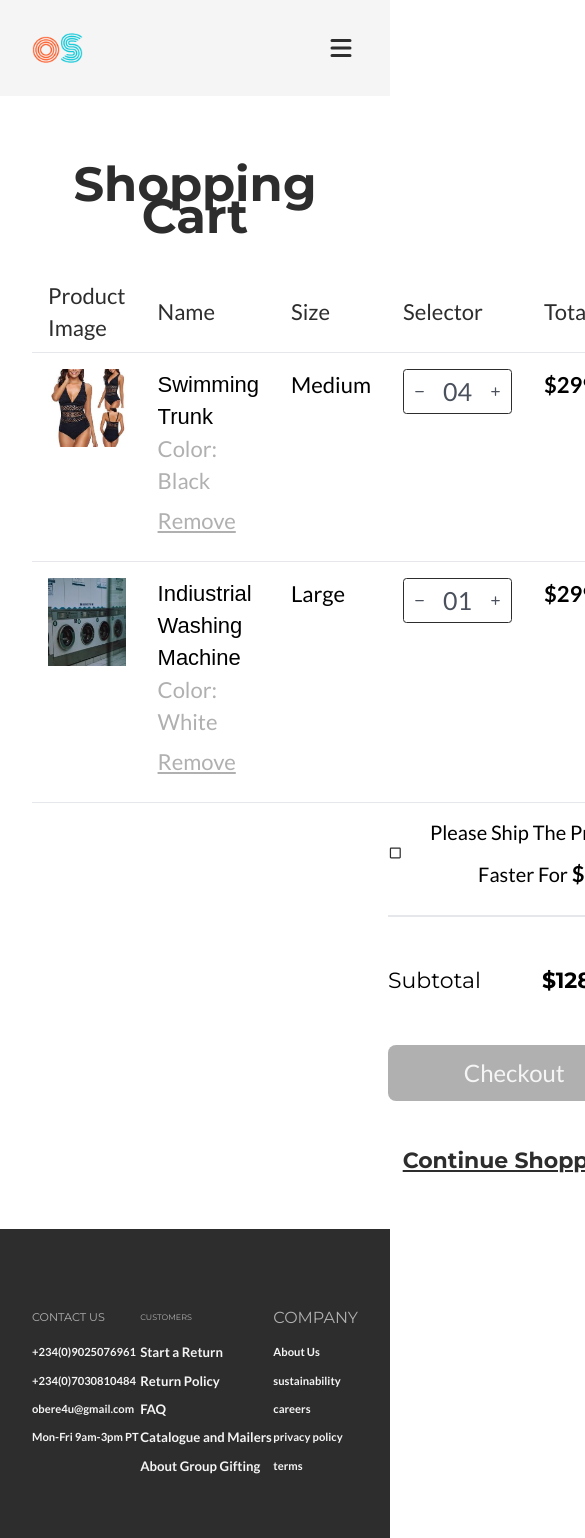
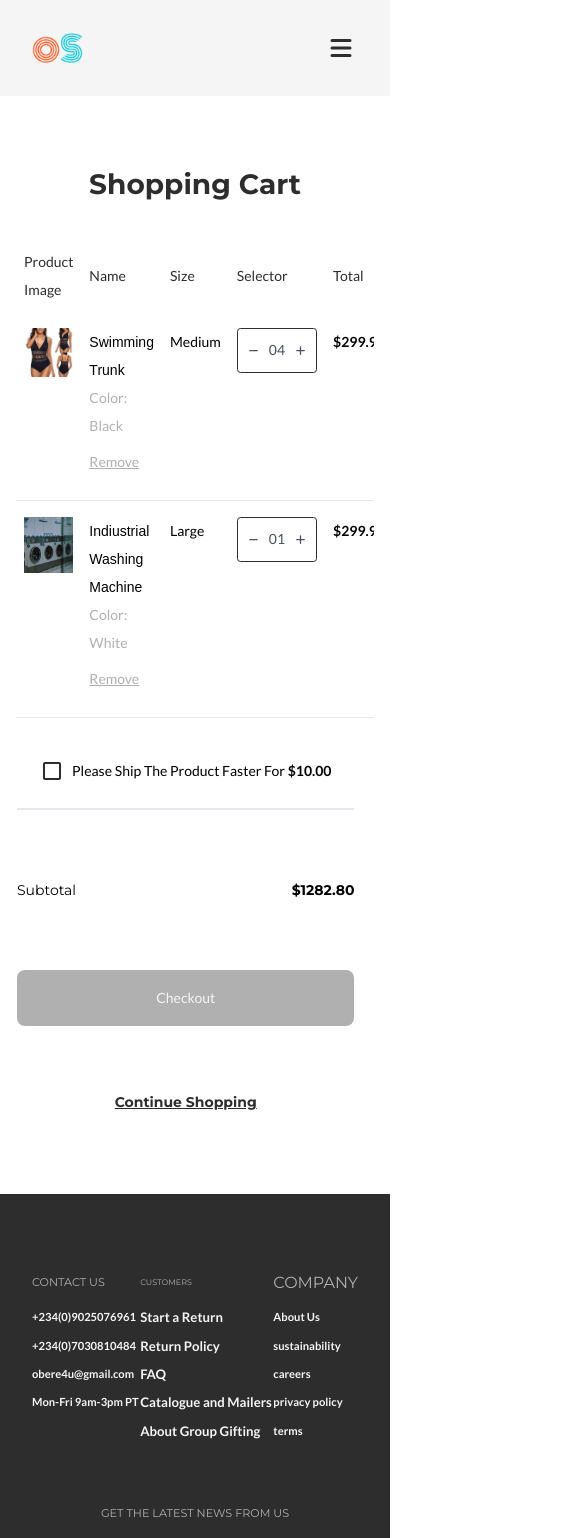
Before and after one commit to obere4u/timbu-cloud-shop, a Next.js app: page /cart in a window 390 px wide. Shown: the top 1538 px of the page, 585 px wide, since content can reach past the window. Built offline with nearby package versions, Linux system fonts and the light colour scheme; a web font is replaced by a local one.

Commit message:
Hopping cart responsive

```diff
--- a/src/app/cart/page.jsx
+++ b/src/app/cart/page.jsx
@@ -8,28 +8,29 @@ import Image from "next/image";
 import { MdOutlineCheckBoxOutlineBlank } from "react-icons/md";
 
 export default function Cart() {
-  const tableHeaders = ["product image", "name", "size", "selector", "total"];
+  const tableHeaders = ["Product Image", "Name", "Size", "Selector", "Total"];
   return (
     <ClientLayout>
-      <div className="px-8 pt-[8rem]">
+      <div className="px-4 sm:px-6 md:px-8 pt-[8rem]">
         <h1
           className={cn(
             montserrat.className,
-            "mt-10 capitalize font-[700] text-primary-richBlack text-center text-[3rem] leading-[32px]"
+            "mt-10 capitalize font-[700] text-primary-richBlack text-center text-[1.75rem] sm:text-[2rem] md:text-[3rem] leading-[2rem] md:leading-[32px]"
           )}
         >
-          Shopping cart
+          Shopping Cart
         </h1>
 
-        <table className="mt-10 min-w-full leading-normal border-collapse">
-          <thead className="w-full">
+        <div className="overflow-x-auto">
+          <table className="mt-10 w-full leading-normal border-collapse">
+            <thead>
               <tr>
                 {tableHeaders.map((tableHeader) => (
                   <th
                     key={tableHeader}
                     className={cn(
                       lato.className,
-                    "px-4 py-2 font-[400] capitalize text-[1.375rem] text-primary-richBlack text-left leading-[32px]"
+                      "px-2 sm:px-4 py-2 font-[400] capitalize text-[0.875rem] sm:text-[1rem] md:text-[1.375rem] text-primary-richBlack text-left leading-[1.75rem] md:leading-[32px]"
                     )}
                   >
                     {tableHeader}
@@ -41,23 +42,24 @@ export default function Cart() {
               {cartDetails.map((item, index) => (
                 <React.Fragment key={index}>
                   <tr>
-                  <td className="align-top px-4 py-4 text-left capitalize border-b border-t">
+                    <td className="align-top px-2 sm:px-4 py-4 text-left capitalize border-b">
                       <div className="flex flex-col justify-between h-full">
                         <Image
                           src={item.image}
                           width={168}
                           height={225}
                           alt={item.name[0].title}
+                          className="max-w-full h-auto"
                         />
                       </div>
                     </td>
-                  <td className="align-top px-4 py-4 text-left capitalize border-b border-t">
+                    <td className="align-top px-2 sm:px-4 py-4 text-left capitalize border-b">
                       <div className="flex flex-col h-full justify-between">
                         <div>
                           <span
                             className={cn(
                               volkhov.className,
-                            "py-2 font-[400] capitalize text-[1.375rem] text-left leading-[32px]"
+                              "py-2 font-[400] capitalize text-[0.875rem] sm:text-[1rem] md:text-[1.375rem] text-left leading-[1.75rem] md:leading-[32px]"
                             )}
                           >
                             {item.name[0].title}
@@ -66,16 +68,16 @@ export default function Cart() {
                           <span
                             className={cn(
                               lato.className,
-                            "mt-3 text-secondary-mediumGrey py-2 font-[400] capitalize text-[1.375rem] text-left leading-[32px]"
+                              "mt-3 text-secondary-mediumGrey py-2 font-[400] capitalize text-[0.875rem] sm:text-[1rem] md:text-[1.375rem] text-left leading-[1.75rem] md:leading-[32px]"
                             )}
                           >
-                          color: {item.name[0].color}
+                            Color: {item.name[0].color}
                           </span>
                         </div>
                         <button
                           className={cn(
                             lato.className,
-                          "mt-auto py-2 font-[400] capitalize text-[1.375rem] text-left text-secondary-mediumGrey underline leading-[32px]"
+                            "mt-auto py-2 font-[400] capitalize text-[0.875rem] sm:text-[1rem] md:text-[1.375rem] text-left text-secondary-mediumGrey underline leading-[1.75rem] md:leading-[32px]"
                           )}
                         >
                           {item.name[0].remove}
@@ -85,20 +87,20 @@ export default function Cart() {
                     <td
                       className={cn(
                         lato.className,
-                      "align-top px-4 py-4 font-[400] capitalize border-b border-t text-[1.375rem] text-left leading-[32px]"
+                        "align-top px-2 sm:px-4 py-4 font-[400] capitalize border-b text-[0.875rem] sm:text-[1rem] md:text-[1.375rem] text-left leading-[1.75rem] md:leading-[32px]"
                       )}
                     >
                       <span>{item.size}</span>
                     </td>
-                  <td className="align-top px-4 py-4 text-left capitalize border-b border-t">
+                    <td className="align-top px-2 sm:px-4 py-4 text-left capitalize border-b">
                       <div
                         className={cn(
                           lato.className,
-                        "flex items-center space-x-4 border border-primary-richBlack w-fit text-[#4A505C] rounded-[3.5px] px-2 py-1 text-[1.56rem] leading-[30.03px] text-center font-[400]"
+                          "flex items-center space-x-2 sm:space-x-4 border border-primary-richBlack w-fit text-[#4A505C] rounded-[3.5px] px-2 py-1 text-[0.875rem] sm:text-[1.125rem] md:text-[1.56rem] leading-[30.03px] text-center font-[400]"
                         )}
                       >
                         <button>
-                        <HiOutlineMinusSm className="w-[15px] h-[35px] text" />
+                          <HiOutlineMinusSm className="w-[15px] h-[35px]" />
                         </button>
 
                         <span>{item.quantity}</span>
@@ -110,7 +112,7 @@ export default function Cart() {
                     <td
                       className={cn(
                         lato.className,
-                      "align-top px-4 py-4 font-[700] capitalize border-b border-t text-[1.375rem] text-left leading-[32px]"
+                        "align-top px-2 sm:px-4 py-4 font-[700] capitalize border-b text-[0.875rem] sm:text-[1rem] md:text-[1.375rem] text-left leading-[1.75rem] md:leading-[32px]"
                       )}
                     >
                       {item.total}
@@ -121,57 +123,58 @@ export default function Cart() {
             </tbody>
             <tfoot>
               <tr>
-              <td colSpan="3"></td>
                 <td
-                colSpan="2"
-                className="align-top  py-2 text-right capitalize border-t"
+                  colSpan="5"
+                  className="py-8  text-center  "
                 >
-                <div className="flex space-x-2 items-center justify-end ">
+                  <div className="w-[90%] flex flex-col items-center justify-center space-y-4">
+                    <div className="flex space-x-2 items-center">
                       <MdOutlineCheckBoxOutlineBlank className="w-[24px] h-[24px] text-primary-richBlack" />
                       <p
                         className={cn(
                           lato.className,
-                      "capitalize text-[1.25rem] font-[400] leading-[42px]"
+                          "capitalize text-[0.875rem] sm:text-[1.125rem] md:text-[1.25rem] font-[400] leading-[42px]"
                         )}
                       >
-                    please ship the product faster for{" "}
-                    <span className="font-[700] text-[1.375rem] leading-[42px]">
+                        Please ship the product faster for{" "}
+                        <span className="font-[700] text-[0.875rem] sm:text-[1.125rem] md:text-[1.375rem] leading-[42px]">
                           $10.00
                         </span>
                       </p>
                     </div>
-                <hr className="border-[1px]  mt-5" />
+                    <hr className="border-[1px] w-full" />
                     <div
                       className={cn(
                         montserrat.className,
-                    "py-12 text-[1.375rem] leading-[32px] w-full flex items-center justify-between"
+                        "py-12 text-[0.875rem] sm:text-[1.125rem] md:text-[1.375rem] leading-[32px] w-full flex items-center justify-between"
                       )}
                     >
-                  <span className="font-[400]">subtotal</span>
+                      <span className="font-[400]">Subtotal</span>
                       <span className="font-[700]">$1282.80</span>
                     </div>
-
                     <button
                       className={cn(
                         lato.className,
-                    "font-[500] text-[1.5rem] leading-[24px] text-center capitalize w-full py-4 bg-[#B0B0B0] hover:bg-accent-softYellow transition-colors duration-150 ease-in-out hover:text-text-secondary text-secondary-lightGrey rounded-[8px]"
+                        "font-[500] text-[0.875rem] sm:text-[1.25rem] md:text-[1.5rem] leading-[24px] text-center capitalize w-full py-4 bg-[#B0B0B0] hover:bg-accent-softYellow transition-colors duration-150 ease-in-out hover:text-text-secondary text-secondary-lightGrey rounded-[8px]"
                       )}
                     >
-                  checkout
+                      Checkout
                     </button>
                     <p
                       className={cn(
                         montserrat.className,
-                    "font-[700] text-[1.375rem] leading-[24px] text-center capitalize w-full underline text-primary-richBlack rounded-[8px] py-12"
+                        "font-[700] text-[0.875rem] sm:text-[1.125rem] md:text-[1.375rem] leading-[24px] text-center capitalize w-full underline text-primary-richBlack rounded-[8px] py-12"
                       )}
                     >
                       Continue Shopping
                     </p>
+                  </div>
                 </td>
               </tr>
             </tfoot>
           </table>
         </div>
+      </div>
     </ClientLayout>
   );
 }
```
Lines whose indentation alone changed are shown as unchanged.
